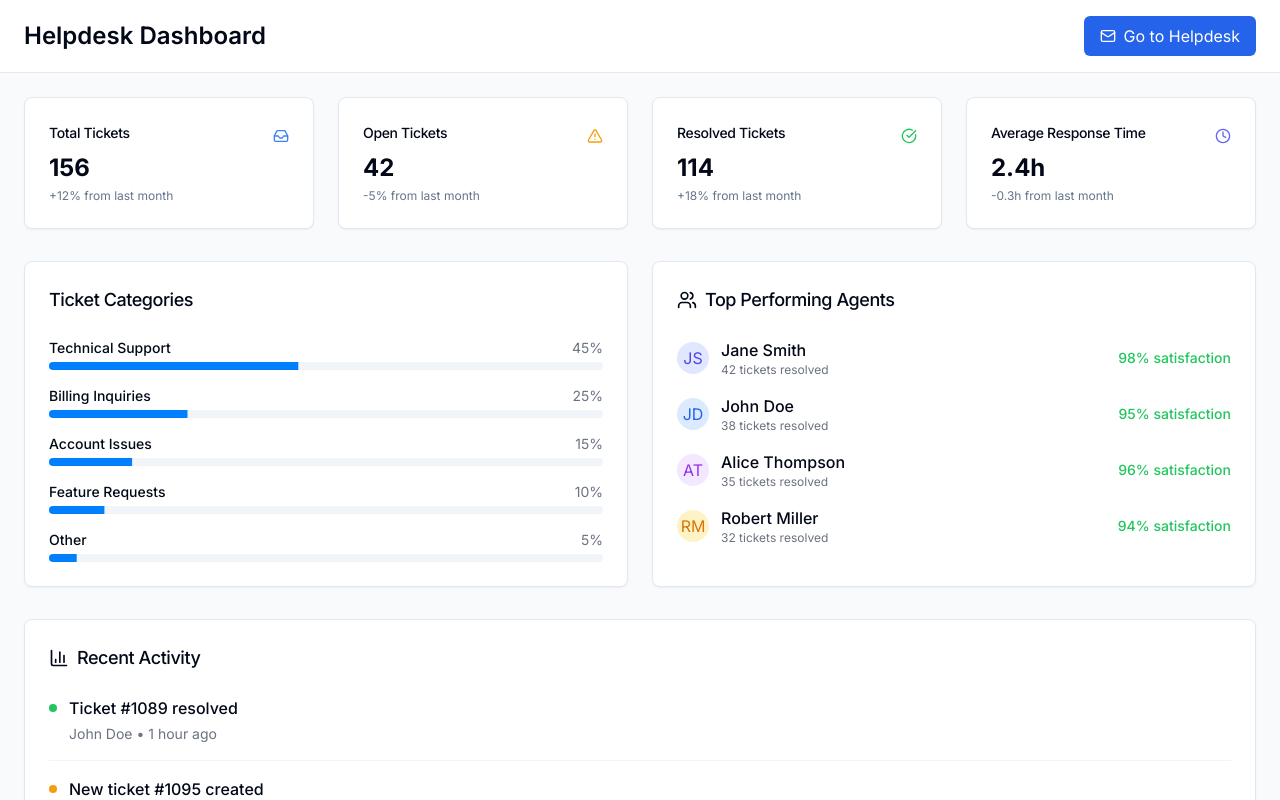
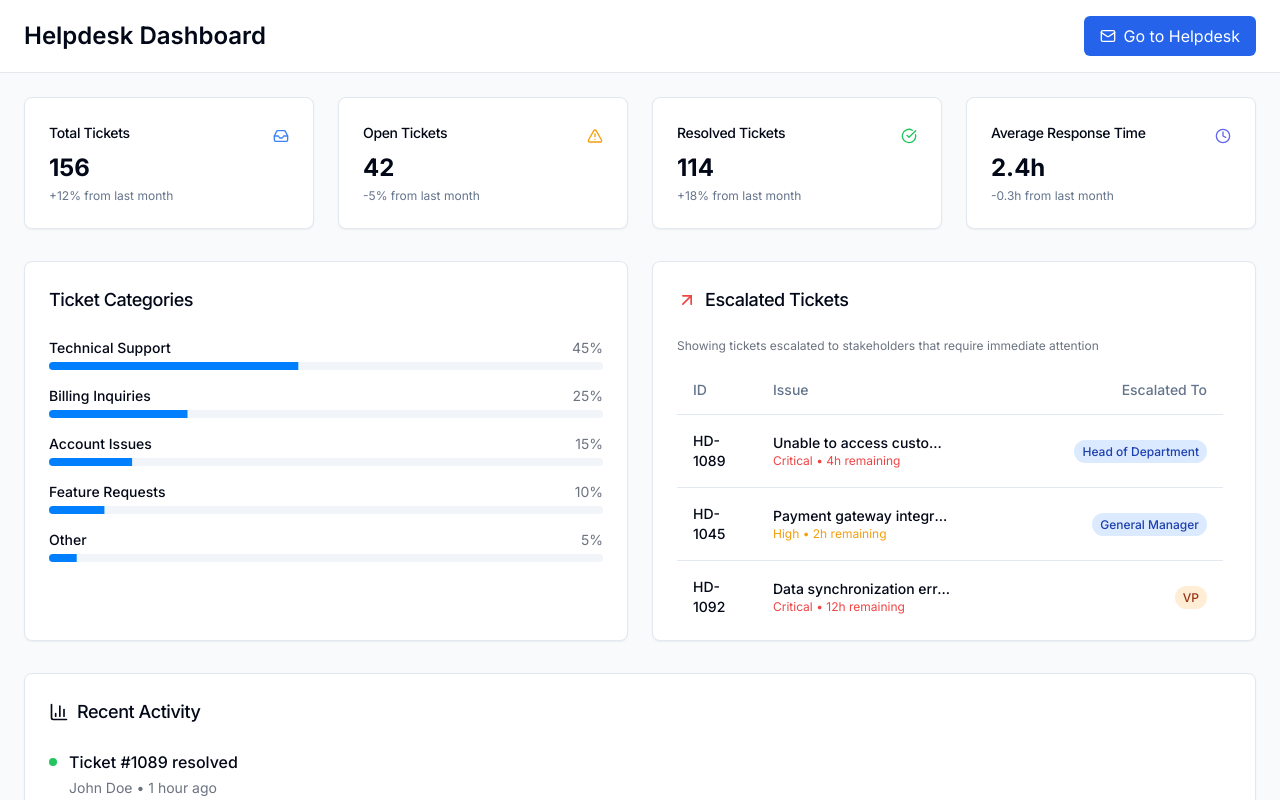
Before and after one commit to thevishaljaiswal/happy-helpdesk-owl, a React (Vite) app: page /dashboard in a window 1280 px wide. Shown: the top 800 px of the page. Built offline with nearby package versions, Linux system fonts and the light colour scheme.

Commit message:
Refactor: Update dashboard and navigation
- Remove top performing agents card.
- Display escalated tickets dashboard.
- Fix navigation bug from helpdesk ticket to dashboard.

```diff
--- a/src/pages/Dashboard.tsx
+++ b/src/pages/Dashboard.tsx
@@ -8,10 +8,13 @@ import {
   AlertTriangle,
   CheckCircle,
   BarChart3,
-  Mail
+  Mail,
+  ArrowUpRight
 } from 'lucide-react';
 import { Card, CardContent, CardHeader, CardTitle } from "@/components/ui/card";
 import { Progress } from "@/components/ui/progress";
+import { Table, TableBody, TableCell, TableHead, TableHeader, TableRow } from "@/components/ui/table";
+import { HoverCard, HoverCardContent, HoverCardTrigger } from "@/components/ui/hover-card";
 
 const Dashboard: React.FC = () => {
   // Sample stats for dashboard
@@ -53,6 +56,55 @@ const Dashboard: React.FC = () => {
     { name: "Account Issues", percentage: 15 },
     { name: "Feature Requests", percentage: 10 },
     { name: "Other", percentage: 5 }
+  ];
+
+  // Sample escalated tickets data
+  const escalatedTickets = [
+    {
+      id: "HD-1089",
+      title: "Unable to access customer database",
+      priority: "Critical",
+      escalatedTo: "Head of Department",
+      timeToResolve: "4h remaining",
+      owner: "Sarah Chen",
+      department: "IT Support"
+    },
+    {
+      id: "HD-1045",
+      title: "Payment gateway integration failure",
+      priority: "High",
+      escalatedTo: "General Manager",
+      timeToResolve: "2h remaining",
+      owner: "Michael Rodriguez",
+      department: "Payments"
+    },
+    {
+      id: "HD-1092",
+      title: "Data synchronization error affecting customer accounts",
+      priority: "Critical",
+      escalatedTo: "VP",
+      timeToResolve: "12h remaining",
+      owner: "James Wilson",
+      department: "Data Operations"
+    },
+    {
+      id: "HD-1076",
+      title: "Security vulnerability in user authentication",
+      priority: "High",
+      escalatedTo: "General Manager",
+      timeToResolve: "6h remaining",
+      owner: "Emma Johnson",
+      department: "Security"
+    },
+    {
+      id: "HD-1103",
+      title: "Production server outage affecting 30% of users",
+      priority: "Critical",
+      escalatedTo: "CEO",
+      timeToResolve: "1h remaining",
+      owner: "David Patel",
+      department: "Infrastructure"
+    }
   ];
 
   return (
@@ -115,69 +167,75 @@ const Dashboard: React.FC = () => {
             </CardContent>
           </Card>
 
-          {/* Agent Performance */}
+          {/* Escalated Tickets Dashboard - New Component */}
           <Card>
             <CardHeader>
-              <CardTitle className="text-lg font-medium">
-                <div className="flex items-center gap-2">
-                  <Users className="h-5 w-5" />
-                  <span>Top Performing Agents</span>
-                </div>
+              <CardTitle className="text-lg font-medium flex items-center gap-2">
+                <ArrowUpRight className="h-5 w-5 text-red-500" />
+                <span>Escalated Tickets</span>
               </CardTitle>
             </CardHeader>
             <CardContent>
-              <div className="space-y-4">
-                <div className="flex items-center justify-between">
-                  <div className="flex items-center gap-3">
-                    <div className="w-8 h-8 bg-indigo-100 rounded-full flex items-center justify-center text-indigo-600">
-                      JS
-                    </div>
-                    <div>
-                      <div className="font-medium">Jane Smith</div>
-                      <div className="text-xs text-gray-500">42 tickets resolved</div>
-                    </div>
-                  </div>
-                  <div className="text-green-500 text-sm font-medium">98% satisfaction</div>
-                </div>
-
-                <div className="flex items-center justify-between">
-                  <div className="flex items-center gap-3">
-                    <div className="w-8 h-8 bg-blue-100 rounded-full flex items-center justify-center text-blue-600">
-                      JD
-                    </div>
-                    <div>
-                      <div className="font-medium">John Doe</div>
-                      <div className="text-xs text-gray-500">38 tickets resolved</div>
-                    </div>
-                  </div>
-                  <div className="text-green-500 text-sm font-medium">95% satisfaction</div>
-                </div>
-
-                <div className="flex items-center justify-between">
-                  <div className="flex items-center gap-3">
-                    <div className="w-8 h-8 bg-purple-100 rounded-full flex items-center justify-center text-purple-600">
-                      AT
-                    </div>
-                    <div>
-                      <div className="font-medium">Alice Thompson</div>
-                      <div className="text-xs text-gray-500">35 tickets resolved</div>
-                    </div>
-                  </div>
-                  <div className="text-green-500 text-sm font-medium">96% satisfaction</div>
-                </div>
-
-                <div className="flex items-center justify-between">
-                  <div className="flex items-center gap-3">
-                    <div className="w-8 h-8 bg-amber-100 rounded-full flex items-center justify-center text-amber-600">
-                      RM
-                    </div>
-                    <div>
-                      <div className="font-medium">Robert Miller</div>
-                      <div className="text-xs text-gray-500">32 tickets resolved</div>
-                    </div>
-                  </div>
-                  <div className="text-green-500 text-sm font-medium">94% satisfaction</div>
-                </div>
+              <div className="text-xs text-gray-500 mb-3">
+                Showing tickets escalated to stakeholders that require immediate attention
+              </div>
+              <div className="overflow-auto max-h-[250px] pr-2">
+                <Table>
+                  <TableHeader>
+                    <TableRow>
+                      <TableHead className="w-[80px]">ID</TableHead>
+                      <TableHead>Issue</TableHead>
+                      <TableHead className="text-right">Escalated To</TableHead>
+                    </TableRow>
+                  </TableHeader>
+                  <TableBody>
+                    {escalatedTickets.map((ticket) => (
+                      <TableRow key={ticket.id}>
+                        <TableCell className="font-medium">{ticket.id}</TableCell>
+                        <TableCell>
+                          <HoverCard>
+                            <HoverCardTrigger asChild>
+                              <div className="cursor-help">
+                                <div className="font-medium text-sm truncate max-w-[180px]">
+                                  {ticket.title}
+                                </div>
+                                <div className={`text-xs ${
+                                  ticket.priority === 'Critical' ? 'text-red-500' : 'text-amber-500'
+                                }`}>
+                                  {ticket.priority} • {ticket.timeToResolve}
+                                </div>
+                              </div>
+                            </HoverCardTrigger>
+                            <HoverCardContent className="w-80">
+                              <div className="space-y-2">
+                                <h4 className="font-semibold">{ticket.title}</h4>
+                                <div className="text-sm grid grid-cols-2 gap-1">
+                                  <div className="text-gray-500">Owner:</div>
+                                  <div>{ticket.owner}</div>
+                                  <div className="text-gray-500">Department:</div>
+                                  <div>{ticket.department}</div>
+                                  <div className="text-gray-500">Priority:</div>
+                                  <div className={`${
+                                    ticket.priority === 'Critical' ? 'text-red-500' : 'text-amber-500'
+                                  }`}>{ticket.priority}</div>
+                                </div>
+                              </div>
+                            </HoverCardContent>
+                          </HoverCard>
+                        </TableCell>
+                        <TableCell className="text-right">
+                          <span className={`px-2 py-1 rounded-full text-xs font-medium ${
+                            ticket.escalatedTo === 'CEO' ? 'bg-red-100 text-red-800' :
+                            ticket.escalatedTo === 'VP' ? 'bg-orange-100 text-orange-800' :
+                            'bg-blue-100 text-blue-800'
+                          }`}>
+                            {ticket.escalatedTo}
+                          </span>
+                        </TableCell>
+                      </TableRow>
+                    ))}
+                  </TableBody>
+                </Table>
               </div>
             </CardContent>
           </Card>
--- a/src/pages/Index.tsx
+++ b/src/pages/Index.tsx
@@ -1,12 +1,12 @@
+
 import React, { useState, useEffect } from 'react';
-import { useLocation, useNavigate } from 'react-router-dom';
+import { useLocation } from 'react-router-dom';
 import Header from '@/components/layout/Header';
 import Sidebar from '@/components/layout/Sidebar';
 import EmailView from '@/components/layout/EmailView';
 
 const Index = () => {
   const location = useLocation();
-  const navigate = useNavigate();
   const [isMobileView, setIsMobileView] = useState(window.innerWidth < 768);
   const [showEmailDetail, setShowEmailDetail] = useState(false);
 
@@ -29,7 +29,8 @@ const Index = () => {
   }, [selectedEmailId]);
 
   const handleCloseEmailDetail = () => {
-    navigate('/');
+    // Don't navigate, just update the URL without causing a full navigation
+    window.history.pushState({}, '', '/helpdesk');
     setShowEmailDetail(false);
   };
 
```
